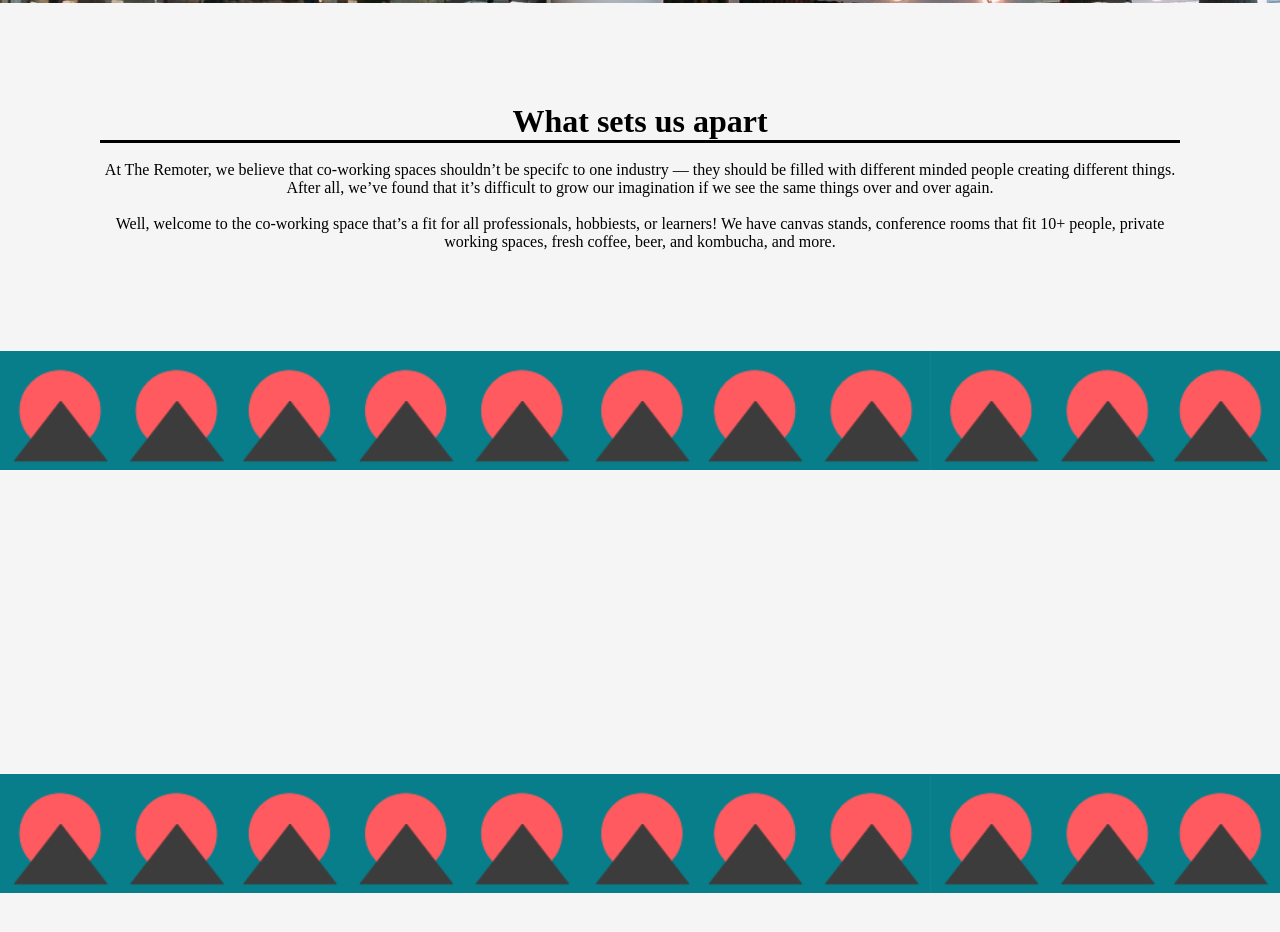
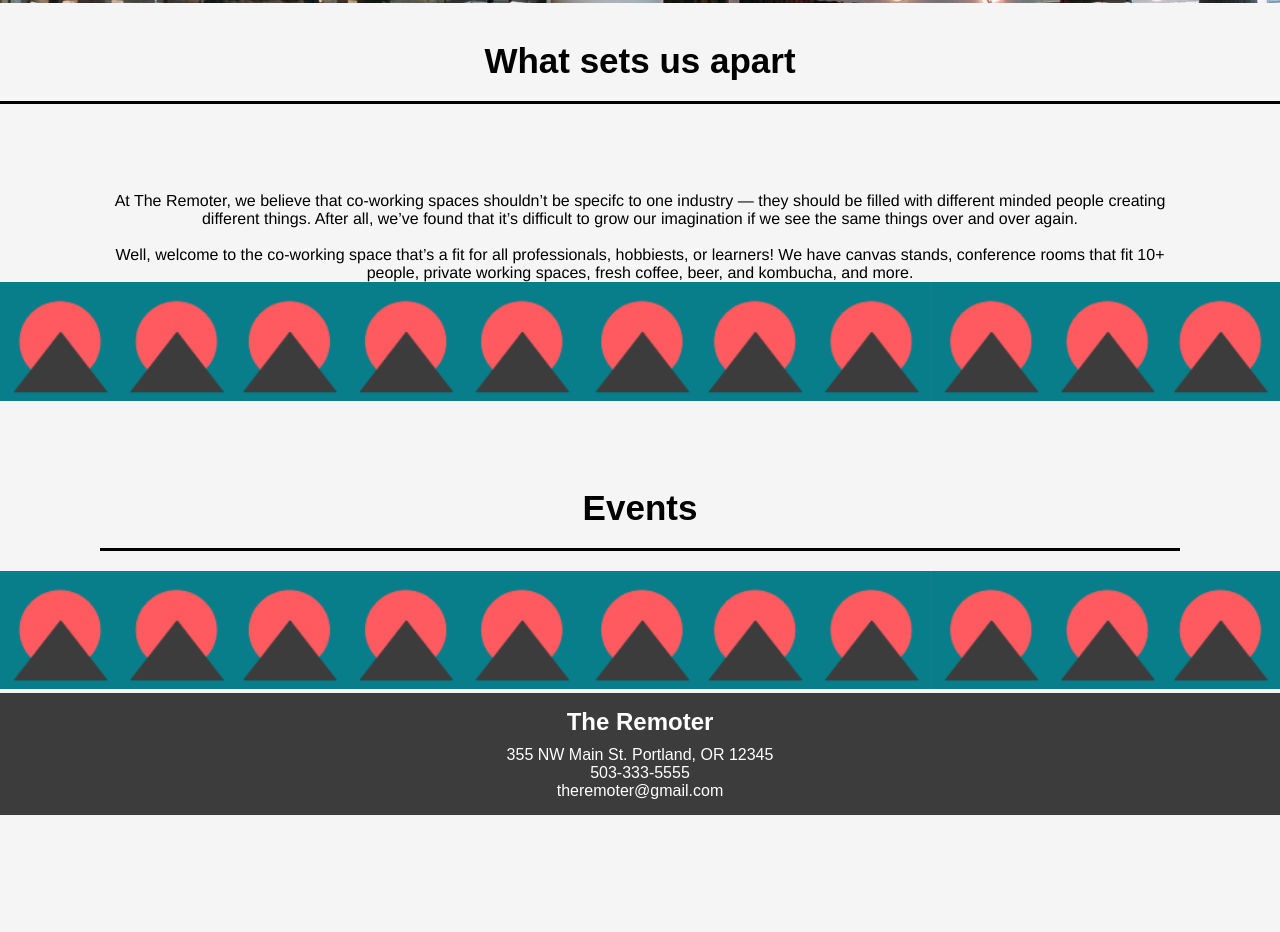
Before and after one commit to bjrshea/co-working, a website built with webpack: page src/index.html in a window 1280 px wide. Shown: the part 688-1620 px from the top of the page. After the commit the page ends 1503 px from the top, so only its background shows below. Built offline with nearby package versions, Linux system fonts and the light colour scheme; a web font is replaced by a local one.

Commit message:
Add footer.

```diff
--- a/src/index.html
+++ b/src/index.html
@@ -1,6 +1,7 @@
 <!DOCTYPE html>
 <html>
   <head>
+    <link href="https://fonts.googleapis.com/css?family=Fira+Sans+Extra+Condensed" rel="stylesheet">
     <meta charset="utf-8">
     <title>The Remoter</title>
   </head>
@@ -27,24 +28,31 @@
     <div class="main-image">
       <h1>clean. creative. collaborative.</h1>
     </div>
-    <div class="container">
       <h1>What sets us apart</h1>
       <div class="border"></div>
       <br>
-      <p>At The Remoter, we believe that co-working spaces shouldn’t be specifc to one industry — they should be filled with different minded people creating different things. After all, we’ve found that it’s difficult to grow our imagination if we see the same things over and over again.</p>
-      <br>
-      <p>Well, welcome to the co-working space that’s a fit for all professionals, hobbiests, or learners! We have canvas stands, conference rooms that fit 10+ people, private working spaces, fresh coffee, beer, and kombucha, and more.</p>
-    </div>
+      <div class="container">
+        <p>At The Remoter, we believe that co-working spaces shouldn’t be specifc to one industry — they should be filled with different minded people creating different things. After all, we’ve found that it’s difficult to grow our imagination if we see the same things over and over again.</p>
+        <br>
+        <p>Well, welcome to the co-working space that’s a fit for all professionals, hobbiests, or learners! We have canvas stands, conference rooms that fit 10+ people, private working spaces, fresh coffee, beer, and kombucha, and more.</p>
+      </div>
     <div class="divider">
       <img src="assets/images/divider.png" alt="Page Divider">
     </div>
     <div class="container">
-
+      <h1>Events</h1>
+      <div class="border"></div>
     </div>
     <div class="divider">
       <img src="assets/images/divider.png" alt="Page Divider">
     </div>
   </body>
   <footer>
+    <h2>The Remoter</h2>
+    <ul>
+      <li>355 NW Main St. Portland, OR 12345</li>
+      <li>503-333-5555</li>
+      <li>theremoter@gmail.com</li>
+    </ul>
   </footer>
 </html>
--- a/src/sass/styles.scss
+++ b/src/sass/styles.scss
@@ -1,12 +1,9 @@
 $grey: #3C3C3C;
+$main-font: 'Fira Sans Extra Condensed', sans-serif;
 
 * {
   padding: 0;
   margin: 0;
-}
-
-body {
-  background-color: #F5F5F5;
 }
 
 header {
@@ -29,6 +26,22 @@ header {
   }
 }
 
+body {
+  background-color: #F5F5F5;
+  p {
+    font-family: helvetica;
+  }
+  h1 {
+    font-size: 35px;
+    font-family: $main-font;
+    text-align: center;
+    margin: 3% 0 1% 0;
+  }
+  li {
+    font-family: $main-font
+  }
+}
+
 .main-image {
   background-image: url("../assets/images/stock-img-1.jpeg");
   width: 100%;
@@ -39,16 +52,33 @@ header {
 }
 
 .divider {
-  margin: 100px 0;
+  margin: 0 0;
   img {
     width: 100%;
   }
 }
 
+.border {
+  border-bottom: solid black;
+  margin: 20px 0;
+}
+
 .container {
   text-align: center;
-  padding: 100px 100px 0px 100px;
-  .border {
-    border-bottom: solid black;
+  padding: 50px 100px 0px 100px;
+}
+
+footer {
+  font-family: $main-font;
+  color: white;
+  background-color: $grey;
+  padding: 15px 0;
+  h2 {
+    text-align: center;
+    margin-bottom: 10px;
+  }
+  ul {
+    list-style: none;
+    text-align: center;
   }
 }
```
Also changed, not shown: src/assets/images/divider2.png (added).
